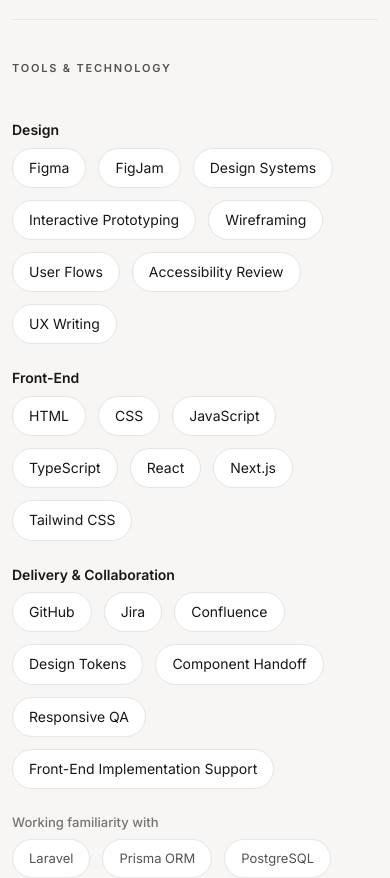
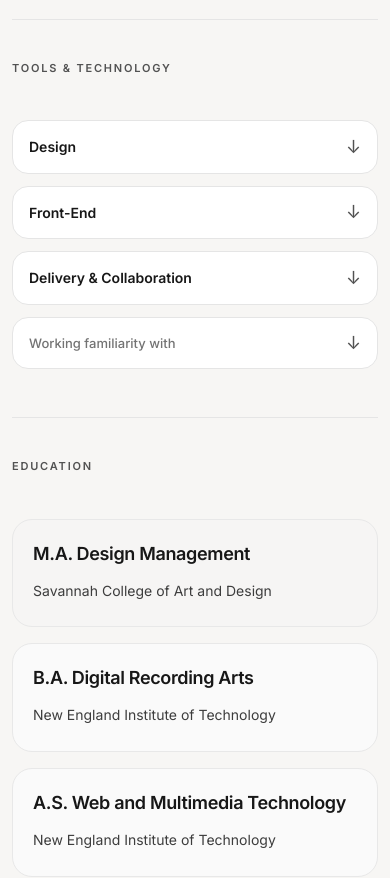
Before and after one commit to LoHiDi-Dev/joel-premier-portfolio, a Next.js app: page /resume in a window 390 px wide. Shown: the part 2100-2978 px from the top of the page. Built offline with nearby package versions, Linux system fonts and the light colour scheme.

Commit message:
feat: Tools & Technology mobile accordion — 4 collapsible groups

```diff
--- a/components/ResumePageContent.tsx
+++ b/components/ResumePageContent.tsx
@@ -1,6 +1,7 @@
 "use client";
 
-import { motion, useReducedMotion } from "framer-motion";
+import { useState } from "react";
+import { motion, AnimatePresence, useReducedMotion } from "framer-motion";
 import { MOTION, fadeUpVariants, staggerContainerVariants } from "@/lib/motion";
 import {
   BODY_CLASS,
@@ -24,6 +25,7 @@
 
 export function ResumePageContent() {
   const reducedMotion = Boolean(useReducedMotion());
+  const [toolsOpenIndex, setToolsOpenIndex] = useState<number | null>(null);
 
   return (
     <>
@@ -138,7 +140,87 @@
             <div className="grid gap-6 md:grid-cols-[180px_minmax(0,1fr)] md:items-start md:gap-x-12">
               <p className={LABEL_CLASS}>TOOLS & TECHNOLOGY</p>
               <div className="mt-5 min-w-0 max-w-[52rem] md:mt-0">
-                <ul className="space-y-6 sm:space-y-7" role="list">
+                {/* Mobile: accordion */}
+                <div className="md:hidden">
+                  {TOOLS_AND_TECHNOLOGY.map((group, index) => {
+                    const isOpen = toolsOpenIndex === index;
+                    return (
+                      <div key={group.label} className={index > 0 ? "mt-3" : ""}>
+                        <button
+                          type="button"
+                          onClick={() =>
+                            setToolsOpenIndex(isOpen ? null : index)
+                          }
+                          className="w-full text-left"
+                          aria-expanded={isOpen}
+                          aria-controls={`tools-tech-${index}`}
+                        >
+                          <div className="flex items-center justify-between gap-4 rounded-[16px] border border-[#e5e5e5] bg-white px-4 py-4 transition-colors duration-200 hover:bg-[#f7f6f4] active:bg-[#f0eeec]">
+                            <span
+                              className={
+                                group.muted
+                                  ? "text-[13px] font-medium leading-[1.4] text-[#737373] sm:text-[14px]"
+                                  : "text-[14px] font-semibold leading-[1.4] text-[#171717] sm:text-[15px]"
+                              }
+                            >
+                              {group.label}
+                            </span>
+                            <motion.span
+                              animate={{ rotate: isOpen ? 180 : 0 }}
+                              transition={{
+                                duration: 0.2,
+                                ease: [0.22, 1, 0.36, 1],
+                              }}
+                              className="flex-shrink-0 text-[18px] leading-none text-[#525252]"
+                              aria-hidden="true"
+                            >
+                              ↓
+                            </motion.span>
+                          </div>
+                        </button>
+                        <AnimatePresence initial={false}>
+                          {isOpen && (
+                            <motion.div
+                              id={`tools-tech-${index}`}
+                              key="content"
+                              initial={{ height: 0, opacity: 0 }}
+                              animate={{ height: "auto", opacity: 1 }}
+                              exit={{ height: 0, opacity: 0 }}
+                              transition={{
+                                height: {
+                                  duration: 0.3,
+                                  ease: [0.22, 1, 0.36, 1],
+                                },
+                                opacity: { duration: 0.2 },
+                              }}
+                              className="overflow-hidden"
+                            >
+                              <div className="flex flex-wrap gap-3 px-4 pb-4 pt-3">
+                                {group.items.map((item) => (
+                                  <span
+                                    key={item}
+                                    className={
+                                      group.muted
+                                        ? "inline-flex rounded-full border border-[#e5e5e5] bg-white px-4 py-2.5 text-[13px] font-normal leading-[1.3] text-[#525252] sm:text-[14px]"
+                                        : "inline-flex rounded-full border border-[#e5e5e5] bg-white px-4 py-2.5 text-[14px] font-normal leading-[1.3] text-[#171717] sm:text-[15px]"
+                                    }
+                                  >
+                                    {item}
+                                  </span>
+                                ))}
+                              </div>
+                            </motion.div>
+                          )}
+                        </AnimatePresence>
+                      </div>
+                    );
+                  })}
+                </div>
+                {/* Desktop: grouped chip layout unchanged */}
+                <ul
+                  className="hidden space-y-6 sm:space-y-7 md:block"
+                  role="list"
+                >
                   {TOOLS_AND_TECHNOLOGY.map((group) => (
                     <li key={group.label}>
                       <p
@@ -190,10 +272,7 @@
                   className="rounded-[20px] border border-[#e8e8e8] bg-[#f6f5f4] px-5 py-6 transition-colors duration-200 hover:bg-[#f0eeec] sm:px-6 sm:py-7"
                   variants={fadeUpVariants(reducedMotion, 10)}
                 >
-                  <p className="accordion-number text-[10px] font-semibold uppercase tracking-[1.8px] text-[#525252] sm:text-[11px]">
-                    01
-                  </p>
-                  <h3 className="mt-4 text-[18px] font-semibold leading-[1.12] tracking-[-0.35px] text-[#171717] sm:text-[20px] md:text-[22px]">
+                  <h3 className="text-[18px] font-semibold leading-[1.12] tracking-[-0.35px] text-[#171717] sm:text-[20px] md:text-[22px]">
                     {EDUCATION[0].degree}
                   </h3>
                   <p className="mt-4 text-[14px] leading-[1.62] text-[#3d3d3d] sm:leading-[1.62] md:text-[15px]">
@@ -210,16 +289,13 @@
                   className="mt-4 grid gap-4 sm:grid-cols-2 md:gap-6"
                   variants={staggerContainerVariants(0.06)}
                 >
-                  {EDUCATION.slice(1).map((entry, index) => (
+                  {EDUCATION.slice(1).map((entry) => (
                     <motion.article
                       key={`${entry.degree}-${entry.institution}`}
                       className="rounded-[20px] border border-[#e8e8e8] bg-[#fafafa] px-5 py-6 transition-colors duration-200 hover:bg-[#f5f5f5] sm:px-6 sm:py-7"
                       variants={fadeUpVariants(reducedMotion, 10)}
                     >
-                      <p className="accordion-number text-[10px] font-semibold uppercase tracking-[1.8px] text-[#525252] sm:text-[11px]">
-                        0{index + 2}
-                      </p>
-                      <h3 className="mt-4 text-[18px] font-semibold leading-[1.12] tracking-[-0.35px] text-[#171717] sm:text-[20px] md:text-[22px]">
+                      <h3 className="text-[18px] font-semibold leading-[1.12] tracking-[-0.35px] text-[#171717] sm:text-[20px] md:text-[22px]">
                         {entry.degree}
                       </h3>
                       <p className="mt-4 text-[14px] leading-[1.62] text-[#3d3d3d] sm:leading-[1.62] md:text-[15px]">
--- a/lib/resume-data.ts
+++ b/lib/resume-data.ts
@@ -146,7 +146,6 @@
       "Wireframing",
       "User Flows",
       "Accessibility Review",
-      "UX Writing",
     ],
     muted: false,
   },
```
